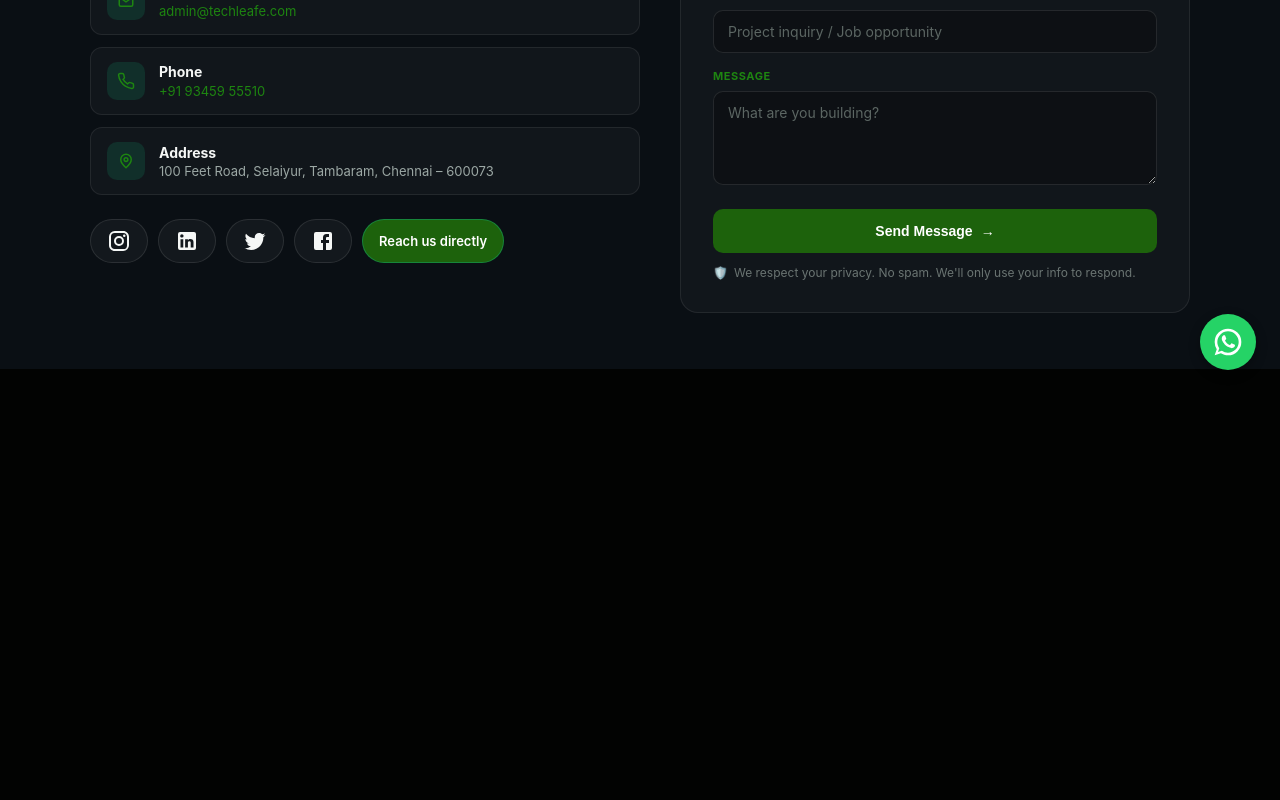
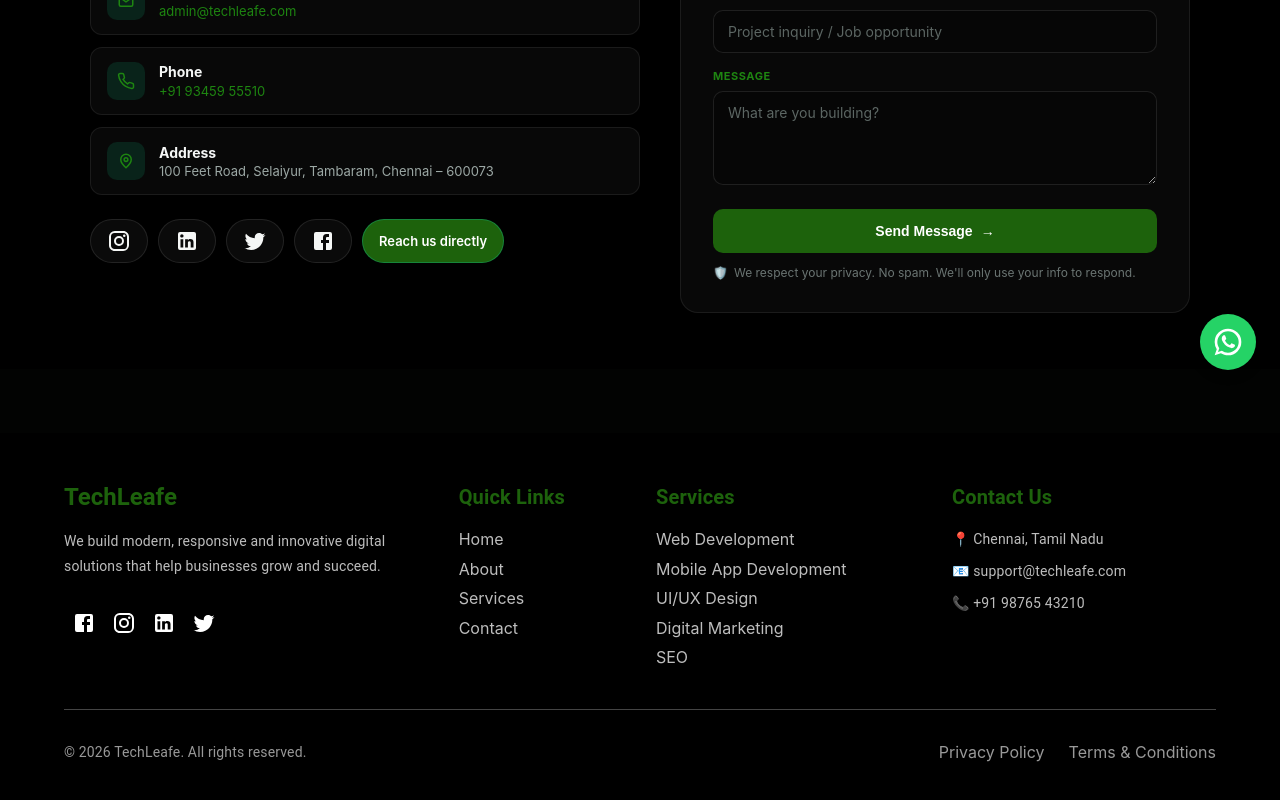
Before and after one commit to Krishadm/Techleafeweb, a React (Vite) app in the folder techleafewebsite/: page /contact in a window 1280 px wide. Shown: the part 406-1206 px from the top of the page. Before the commit the page ends 800 px from the top, so only its background shows below. Built offline with nearby package versions, Linux system fonts and the light colour scheme; a web font is replaced by a local one.

Commit message:
Add footer to contact page

```diff
--- a/techleafewebsite/src/pages/ContactPage.tsx
+++ b/techleafewebsite/src/pages/ContactPage.tsx
@@ -4,6 +4,7 @@
 import FacebookIcon from "@mui/icons-material/Facebook";
 import LinkedInIcon from "@mui/icons-material/LinkedIn";
 import TwitterIcon from "@mui/icons-material/Twitter";
+import Footer from "../component/Footer";
 
 
 interface ContactFormData {
@@ -35,6 +36,7 @@
   };
 
   return (
+    <>
     <section className="git-section">
       <style>{`
         @keyframes gitFadeUp {
@@ -72,36 +74,11 @@
           position: relative;
           overflow: hidden;
           font-family: -apple-system, BlinkMacSystemFont, "Segoe UI", Roboto, sans-serif;
-          background: #0A0F14;
+          //background: #0A0F14;
+          background:rgb(0, 0, 0);
           padding: 56px 32px;
         }
 
-        // .git-glow-a,
-        // .git-glow-b {
-        //   position: absolute;
-        //   border-radius: 50%;
-        //   filter: blur(40px);
-        //   pointer-events: none;
-        //   z-index: 0;
-        // }
-
-        // .git-glow-a {
-        //   width: 360px;
-        //   height: 360px;
-        //   right: -60px;
-        //   bottom: -80px;
-        //   background: rgba(16, 185, 129, 0.16);
-        //   animation: gitGlowDrift 10s ease-in-out infinite;
-        // }
-
-        // .git-glow-b {
-        //   width: 300px;
-        //   height: 300px;
-        //   left: -60px;
-        //   top: -60px;
-        //   background: rgba(16, 185, 129, 0.1);
-        //   animation: gitGlowDrift 12s ease-in-out infinite reverse;
-        // }
 
         .git-wrapper {
           position: relative;
@@ -717,6 +694,8 @@
         </div>
       </div>
     </section>
+    <Footer />
+    </>
   );
 };
 
```
